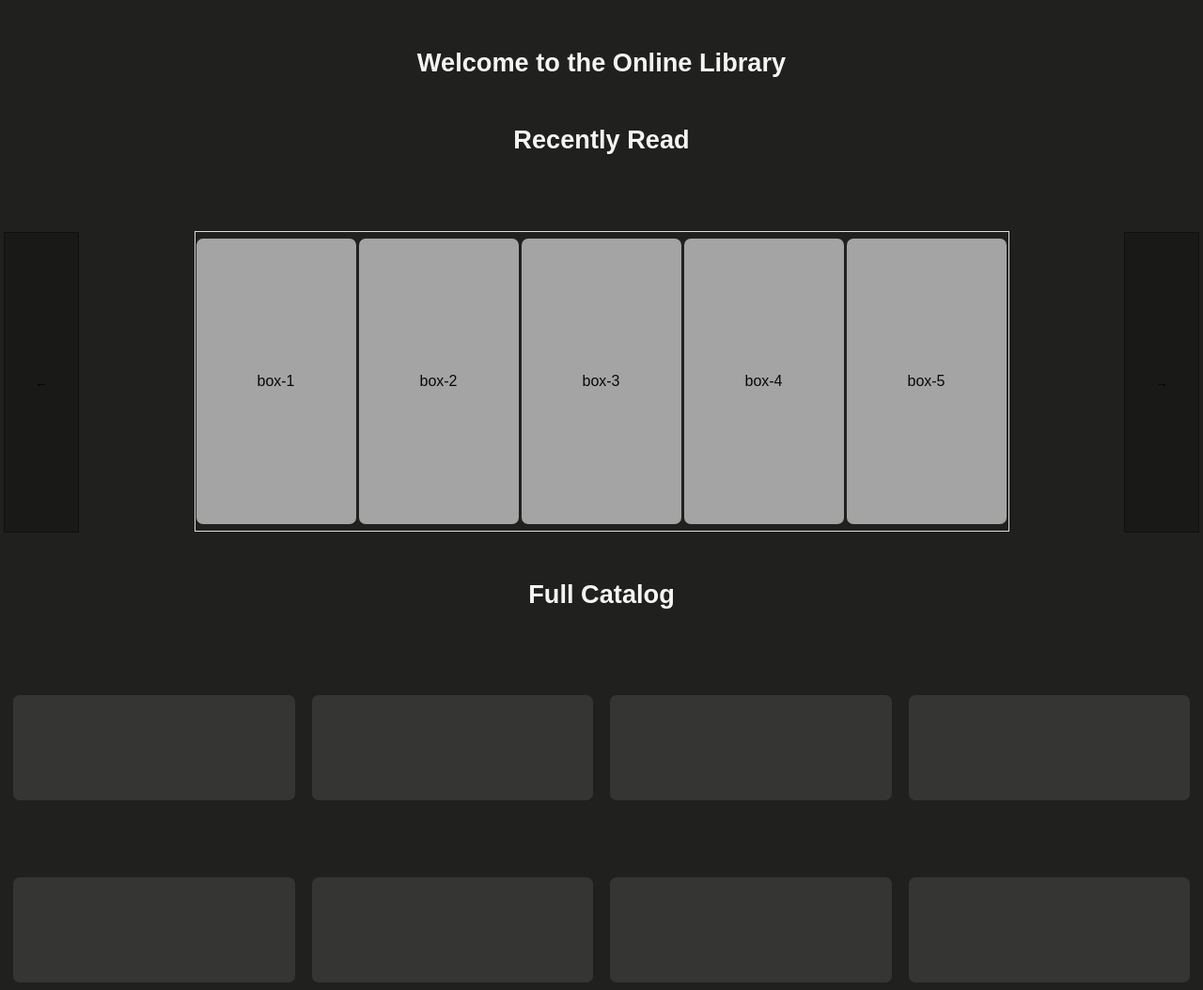
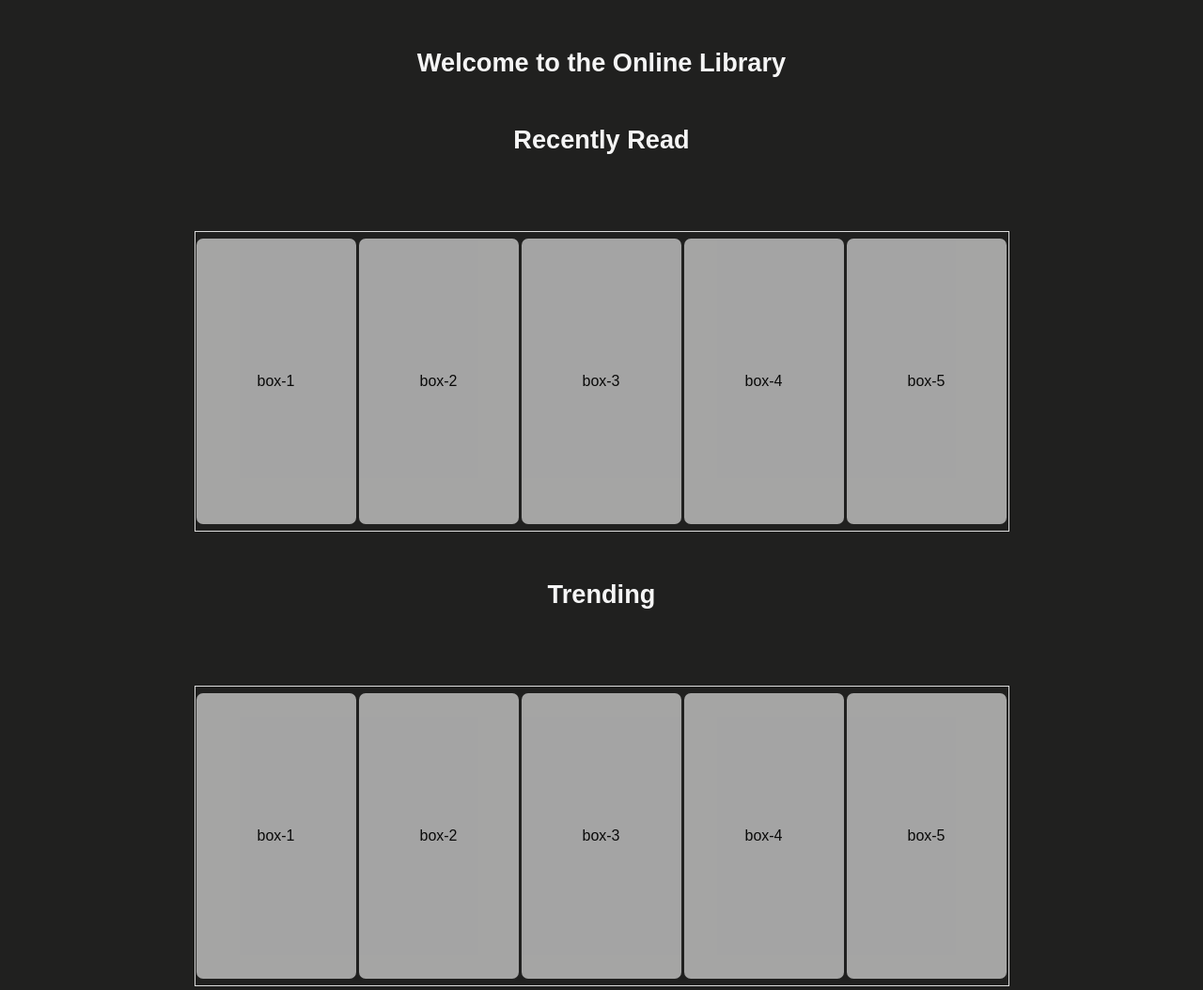
Before and after one commit to Dexonsayder/OS, a website: page frame.html in a window 1280 px wide. Shown: the top 1054 px of the page at 94% size. Drawn offline with Linux system fonts and the light colour scheme.

Commit message:
grid update

```diff
--- a/frame.html
+++ b/frame.html
@@ -19,10 +19,6 @@
     </h2>
 
     <div class="scroll-container relative w-full max-w-screen-xl mx-auto my-10">
-
-        <button class="scroll-button left absolute left-0 top-1/2 transform -translate-y-1/2"
-            onclick="scrollLeftTung()">&#8592;</button>
-
         <div class="wrapper" id="scrollable">
             <div class="item">box-1</div>
             <div class="item">box-2</div>
@@ -30,8 +26,19 @@
             <div class="item">box-4</div>
             <div class="item">box-5</div>
         </div>
+    </div>
 
-        <button class="scroll-button right absolute right-0 top-1/2 transform -translate-y-1/2" onclick="scrollRight()">&#8594;</button>
+        <h2 class="title">
+        Trending
+    </h2>
+        <div class="scroll-container relative w-full max-w-screen-xl mx-auto my-10">
+        <div class="wrapper" id="scrollable">
+            <div class="item">box-1</div>
+            <div class="item">box-2</div>
+            <div class="item">box-3</div>
+            <div class="item">box-4</div>
+            <div class="item">box-5</div>
+        </div>
     </div>
 
     <h2 class="title">
--- a/script.js
+++ b/script.js
@@ -1,19 +1,3 @@
-function scrollLeftTung() {
-  console.log("yessmam");
-  document.getElementById('scrollable').scrollBy({
-    left: -450,
-    behavior: 'smooth'
-  });
-}
-
-function scrollRight() {
-  console.log("yessir");
-  document.getElementById('scrollable').scrollBy({
-    left: 450, // ➡ scroll right = positive
-    behavior: 'smooth'
-  });
-}
-
 window.addEventListener('DOMContentLoaded', () => {
   const items = document.querySelectorAll('.grid-item');
 
--- a/style.css
+++ b/style.css
@@ -12,25 +12,10 @@
 
 body{
     background-color: #20201F;
+    margin-left: 100px;
+    margin-right: 100px;
 }
 
-body::before {
-  content: "";
-  position: fixed;
-  top: 0;
-  left: 0;
-  height: 100%;
-  width: 100%;
-  pointer-events: none;
-  background: radial-gradient(
-    200px circle at var(--mouse-x, 50%) var(--mouse-y, 50%),
-    rgba(255, 255, 255, 0.1),
-    transparent 60%
-  );
-  opacity: 0;
-  transition: opacity 0.3s ease;
-  z-index: 0;
-}
 
 body.glow::before {
   opacity: 1;
@@ -114,18 +99,17 @@ body.glow::before {
   row-gap: 5rem;
   padding: 10px;
   margin-top: 5rem;
+    margin-left: 10px;
+  margin-right: 10px;
 }
 
 .grid-item {
   background-color: #dddddd2a;
   text-align: center;
-  padding: 20px;
+  padding: 10px;
   height: 7rem;
   border-radius: 7px;
   font-size: 1.5rem;
-  animation: appear 5s linear;
-  animation: timeline view();
-  animation-range: entry 0 cover 40%;
   opacity: 0;
   transform: translateX(-100px) scale(1);
   transition: transform 0.5s ease, opacity 0.5s ease;
@@ -134,12 +118,7 @@ body.glow::before {
   transition: transform 0.3s ease;
   position: relative;
   overflow: hidden;
-}
 
-.grid-item:hover {
-  transform: translateX(0) scale(1.1);
-  z-index: 0;
-  opacity: 1;
 }
 
 .grid-item.animate {
@@ -157,9 +136,9 @@ body.glow::before {
   border-radius: inherit;
   pointer-events: none;
   background: radial-gradient(
-    450px circle at var(--mouse-x, 50%) var(--mouse-y, 50%),
-    rgba(255, 255, 255, 0.2),
-    transparent 60%
+    10000px circle at var(--mouse-x, 50%) var(--mouse-y, 50%),
+    rgba(255, 36, 36, 0.911),
+    transparent 100%
   );
   opacity: 0;
   transition: opacity 0.3s ease;
```
